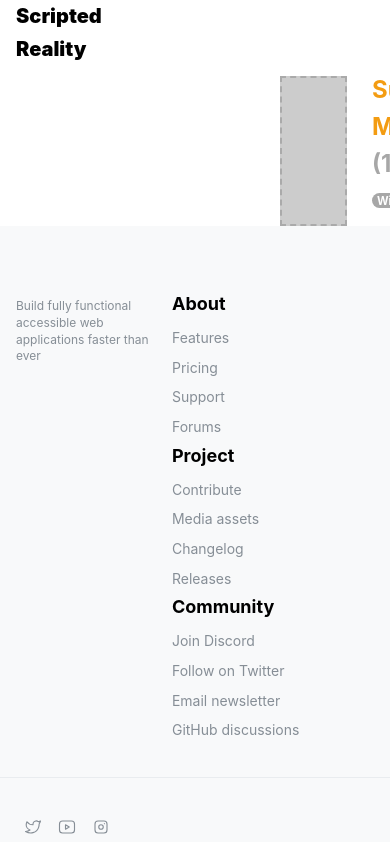
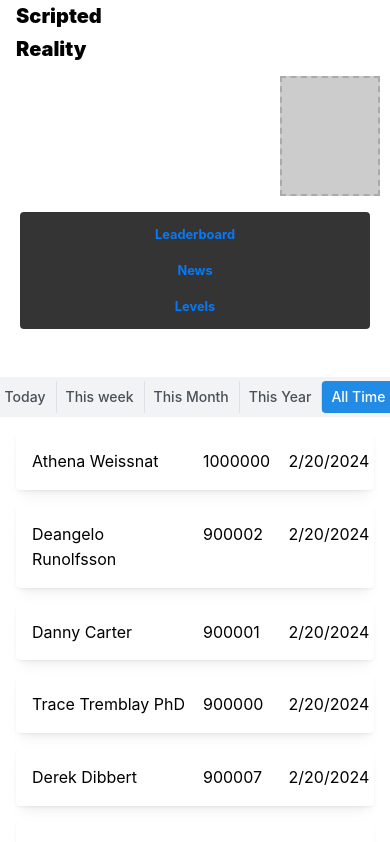
Before and after one commit to ScriptedReality/speedrun-listings-client, a React (Vite) app: page /games in a window 390 px wide. Shown: the top 842 px of the page. Built offline with nearby package versions, Linux system fonts and the light colour scheme.

Commit message:
gamepage layout done (need to implement links to nav and functionality of submit button)

```diff
--- a/src/components/GamePageTitle.tsx
+++ b/src/components/GamePageTitle.tsx
@@ -1,8 +1,10 @@
 import { Title, Text, Button, Container } from "@mantine/core";
 import classes from "../styles/GamePage.module.css";
+import Leaderboard from "../pages/Leaderboard";
 
 export function GamePageTitle(){
     return(
+      <>
     <Container className={classes.wrapper} size={1400}>
       <div style={{ height: "20px" }}></div>
       <div className={classes.inner}>
@@ -28,7 +30,16 @@ export function GamePageTitle(){
         <div className={classes.statItem}>Runs: 320</div>
         <div className={classes.statItem}>Players: 45</div>
     </div>
-    </Container>
+  </Container>
+     <Container className={classes.navBarContainer} size={1520}>
+     <nav className={classes.navBar}>
+       <a href="#leaderboard" className={classes.navLink}>Leaderboard</a>
+       <a href="#news" className={classes.navLink}>News</a>
+       <a href="#levels" className={classes.navLink}>Levels</a>
+     </nav>
+   </Container>
+   <Leaderboard/>
+ </>
     );
 }
 export default GamePageTitle;
--- a/src/pages/Leaderboard.tsx
+++ b/src/pages/Leaderboard.tsx
@@ -197,7 +197,6 @@ const Leaderboard = () => {
   return (
     <div className="leaderboard-page">
       <div className="leaderboard-container">
-        <LeaderboardTitle />
         <div className="leaderboard-filter">
           <Grid justify="center">
             <Grid.Col span="content" mt={"2rem"}>
--- a/src/styles/GamePage.module.css
+++ b/src/styles/GamePage.module.css
@@ -1,104 +1,111 @@
 .wrapper {
-    display: flex; /* Turn wrapper into a flex container */
+    display: flex;
     width: 60%;
     padding: 0;
     position: relative;
     flex-direction: column;
     margin-left: 280px;
+    max-width: 1200px;
+    justify-content: center;
   }
 
 .gameImagePlaceholder
 {
-
-    width: 120px; /* Width of the square */
-    height: 150px; /* Height of the square */
-    background-color: #ccc; /* Light gray background */
-    border: 2px dashed #aaa; /* Dashed border to indicate a placeholder */
+    width: 120px;
+    height: 150px;
+    background-color: #ccc;
+    border: 2px dashed #aaa;
     display: flex;
     justify-content: center;
     align-items: center;
-    font-size: 14px; /* Placeholder text size */
-    color: #555; /* Placeholder text color */
+    font-size: 14px;
+    color: #555;
   }
 
   .inner {
-    display: flex; /* Arrange children horizontally */
-    align-items: flex-start; /* Align items to the top */
-    gap: 25px; /* Space between the image and text */
+    display: flex;
+    align-items: flex-start;
+    gap: 25px;
+    flex-wrap: wrap;
   }
 
   .textContainer {
     margin-top: -5px;
     display: flex;
-    flex-direction: column; /* Stack content vertically */
-    justify-content: flex-start; /* Align text to the top */
+    flex-direction: column;
+    justify-content: flex-start;
   }
 
   .gameTitle {
-    margin: 0; /* Remove default margin from the heading */
-    font-size: 1.5rem; /* Adjust font size */
-    color: #f39c12; /* Add custom color */
+    margin: 0;
+    font-size: 1.5rem;
+    color: #f39c12;
+    word-wrap: break-word;
+    align-items: center;
   }
   .highlight {
-    color: #a7a7a7; /* Change this to the color you want */
+    color: #a7a7a7;
   }
   .ovalContainer {
     display: flex;
-    gap: 20px; /* Space between the ovals */
-    margin-top: 10px; /* Space between title and ovals */
+    gap: 20px;
+    margin-top: 10px;
   }
 
   .oval {
-    width: 30px; /* Width of the oval */
-    height: 15px; /* Height of the oval */
-    background-color: #a7a7a7; /* Color of the oval */
-    border-radius: 25px; /* Makes it oval-shaped */
+    width: 30px;
+    height: 15px;
+    background-color: #a7a7a7;
+    border-radius: 25px;
     display: inline-block;
-    justify-content: center; /* Horizontally center the text */
-    align-items: center; /* Vertically center the text */
-    color: white; /* Text color */
-    font-size: .70rem; /* Text size inside the oval */
-    font-weight: bold; /* Optional: make the text bold */
+    justify-content: center;
+    align-items: center;
+    color: white;
+    font-size: .70rem;
+    font-weight: bold;
     padding:0 5px;
+    flex-wrap: wrap;
   }
   .submitRunButton {
+    align-self: flex-end;
     position: absolute;
-    top: 20px; /* Align to the top */
-    right: 0; /* Align to the right */
-    background-color: #4caf50; /* Green background */
-    color: white; /* White text */
-    font-size: 1rem; /* Adjust font size */
-    border: none; /* Remove border */
-    border-radius: 4px; /* Rounded corners */
+    top: 20px;
+    right: 0;
+    background-color: #4caf50;
+    color: white;
+    font-size: 1rem;
+    border: none;
+    border-radius: 4px;
     cursor: pointer;
     transition: background-color 0.3s;
   }
 
   .submitRunButton:hover {
-    background-color: #45a049; /* Darker green on hover */
+    background-color: #45a049;
   }
   .runnerInfo {
     position: absolute;
-    display: flex; /* Align the two texts horizontally */
-    width: 100%; /* Take up full width of the container */
+    display: flex;
+    width: 100%;
     gap: 20px;
-    bottom: 0px; /* Align with the bottom edge, with 10px spacing */
-    left: 145px; /* Align with the right edge, with 10px spacing */
+    bottom: 0px;
+    left: 145px;
+    flex-wrap: wrap;
   }
 
   .runnerText {
     font-size: 1rem;
-    color: #555; /* Text color */
-    font-weight: bold; /* Make the text stand out */
+    color: #555;
+    font-weight: bold;
   }
   .statsContainer {
     position: absolute;
     bottom: 0px;
-    right: 45px; /* Align to the very right */
+    right: 45px;
     display: flex;
     flex-direction: row;
     align-items: left;
-    gap: 50px; /* Space between items */
+    gap: 50px;
     width: 25%;
   }
 
@@ -107,3 +114,77 @@
     font-weight: bold;
     color: #555;
   }
+  .navBarContainer {
+    width: 100%;
+    padding: 0 20px;
+  }
+  .navBar {
+    border-radius: 4px;
+    margin: 0 auto;
+    display: flex;
+    justify-content: center;
+    gap: 20px;
+    margin-top: 1rem;
+    padding: 10px 0;
+    align-items: center;
+    background-color: rgb(52, 52, 52);
+
+    }
+
+  .navLink {
+    text-decoration: none;
+    color: #007bff;
+    font-size: 1rem;
+    font-weight: bold;
+    padding: 5px 10px;
+    transition: color 0.3s, background-color 0.3s;
+  }
+
+  .navLink:hover {
+    color: white;
+    background-color: #007bff;
+    border-radius: 4px;
+  }
+
+
+  .navLink {
+    font-size: 0.9rem;
+  }
+  @media (max-width: 768px) {
+    .wrapper {
+      width: 95%;
+    }
+
+    .gameImagePlaceholder {
+      width: 100px;
+      height: 120px;
+    }
+
+    .gameTitle {
+      font-size: 1.2rem;
+    }
+  }
+  @media (max-width: 768px) {
+    .navBar {
+      flex-wrap: wrap;
+      justify-content: space-around;
+    }
+
+    .navLink {
+      font-size: 0.9rem;
+      padding: 5px;
+    }
+  }
+
+  @media (max-width: 480px) {
+    .navBar {
+      flex-direction: column;
+      align-items: center;
+      gap: 10px;
+    }
+
+    .navLink {
+      font-size: 0.8rem;
+      padding: 3px 5px;
+    }
+  }
--- a/src/styles/LeaderboardPage.css
+++ b/src/styles/LeaderboardPage.css
@@ -1,5 +1,6 @@
 .leaderboard-page {
   margin-bottom: 1rem;
+  margin: 0 auto;
 }
 
 .leaderboard-container {
```
